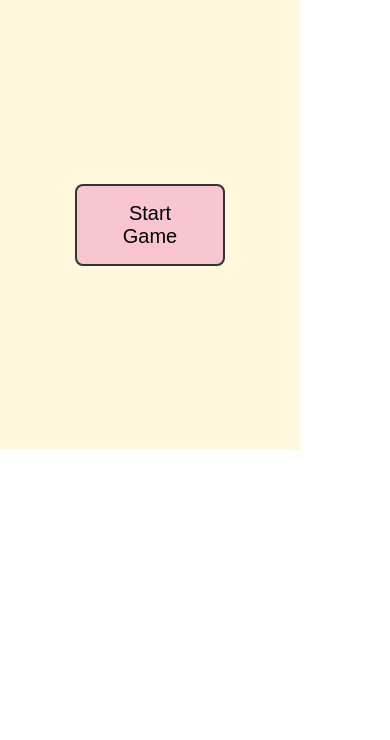
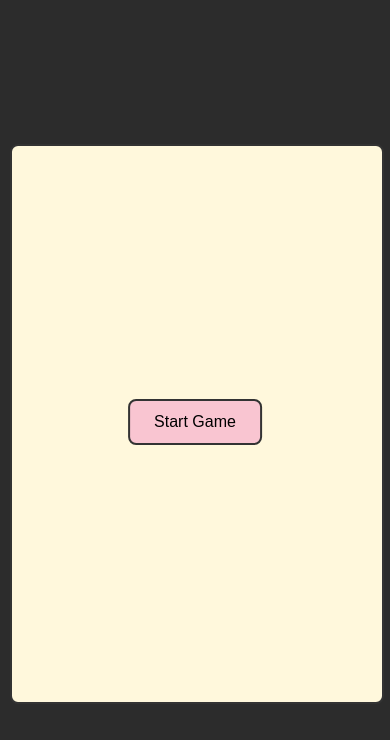
Before and after one commit to YDTHobby/Nuggets-Maze, a plain HTML site: page index.html in a window 390 px wide. Drawn offline with Linux system fonts and the light colour scheme.

Commit message:
Add files via upload

```diff
--- a/index.html
+++ b/index.html
@@ -8,12 +8,29 @@
     body {
       margin: 0;
       padding: 0;
+      background-color: #2c2c2c;
+      display: flex;
+      justify-content: center;
+      align-items: center;
+      min-height: 100vh;
+      overflow: hidden;
     }
 
     #gameContainer {
       position: relative;
       width: 400px;
       height: 600px;
+      max-width: 95vw;
+      max-height: 95vh;
+      /* Maintain aspect ratio of 2:3 (400:600) */
+      aspect-ratio: 2/3;
+      /* Scale down uniformly if needed */
+      width: min(400px, 95vw);
+      height: min(600px, 95vh);
+      /* If width constraint is tighter, use that to determine height */
+      height: min(600px, calc(95vw * 1.5));
+      /* If height constraint is tighter, use that to determine width */
+      width: min(400px, calc(95vh / 1.5));
     }
 
     canvas {
@@ -24,6 +41,8 @@
       image-rendering: crisp-edges;
       width: 100%;
       height: 100%;
+      border: 2px solid #333;
+      border-radius: 8px;
     }
 
     #startButton, #pauseOverlay {
@@ -79,6 +98,9 @@
       gap: 5px;
       opacity: 0.6;
       z-index: 100;
+      /* Scale dpad based on screen size */
+      transform: scale(min(1, 100vw / 600));
+      transform-origin: bottom right;
     }
 
     .virtual-dpad button {
@@ -103,17 +125,35 @@
     .virtual-dpad button[data-dir="right"] { grid-column: 3; grid-row: 2; }
     .virtual-dpad button[data-dir="down"] { grid-column: 2; grid-row: 3; }
 
-    @media (max-width: 520px) {
-      #gameContainer {
-        width: 300px;
-        height: 450px;
+    /* For very small screens */
+    @media (max-width: 450px) or (max-height: 650px) {
+      .virtual-dpad {
+        grid-template-columns: repeat(3, 45px);
+        grid-template-rows: repeat(3, 45px);
+        bottom: 10px;
+        right: 10px;
       }
 
-      .virtual-dpad {
-        bottom: 10px;
-        right: 10px;
-        grid-template-columns: repeat(3, 50px);
-        grid-template-rows: repeat(3, 50px);
+      .virtual-dpad button {
+        font-size: 18px;
+      }
+
+      #startButton, #pauseOverlay {
+        font-size: 16px;
+        padding: 12px 24px;
+      }
+
+      #scoreDisplay {
+        font-size: 12px;
+        padding: 6px;
+      }
+    }
+
+    /* For very wide screens, limit the maximum size */
+    @media (min-width: 1200px) and (min-height: 900px) {
+      #gameContainer {
+        width: 400px;
+        height: 600px;
       }
     }
   </style>
```
